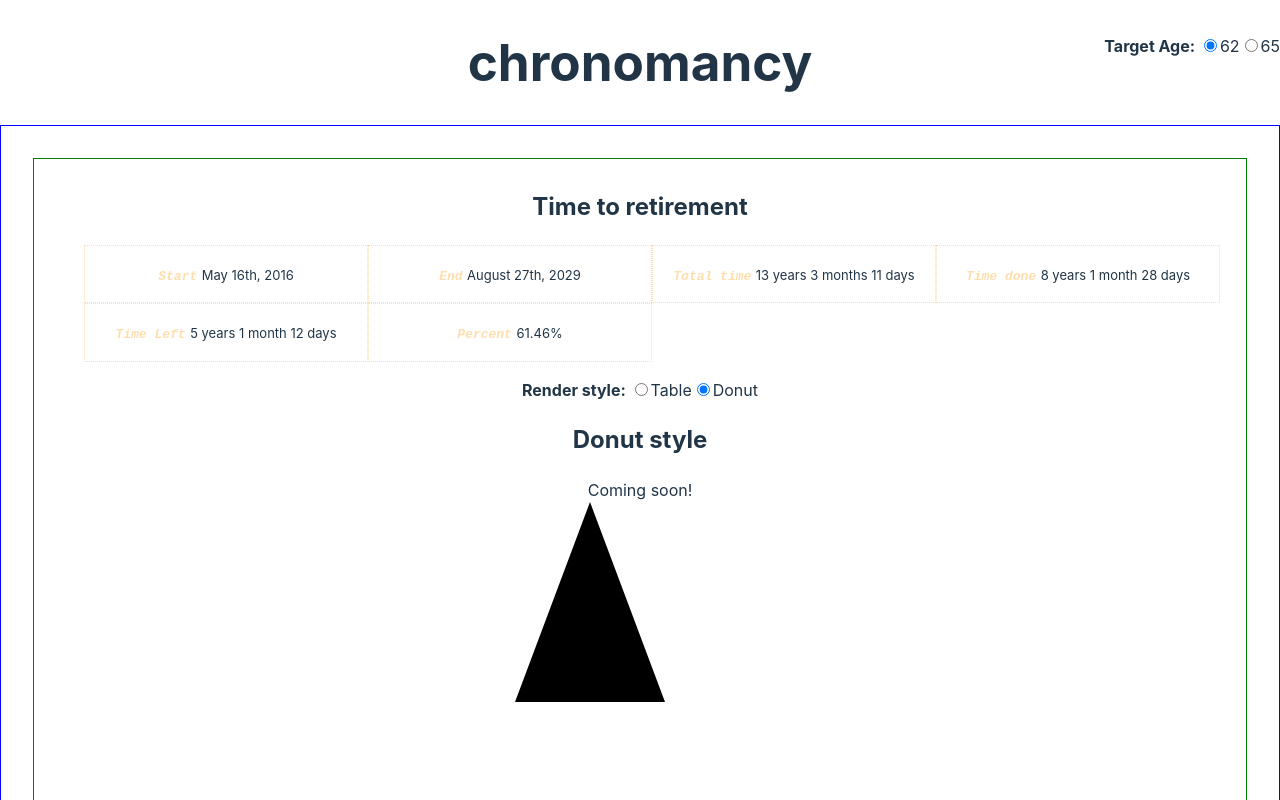
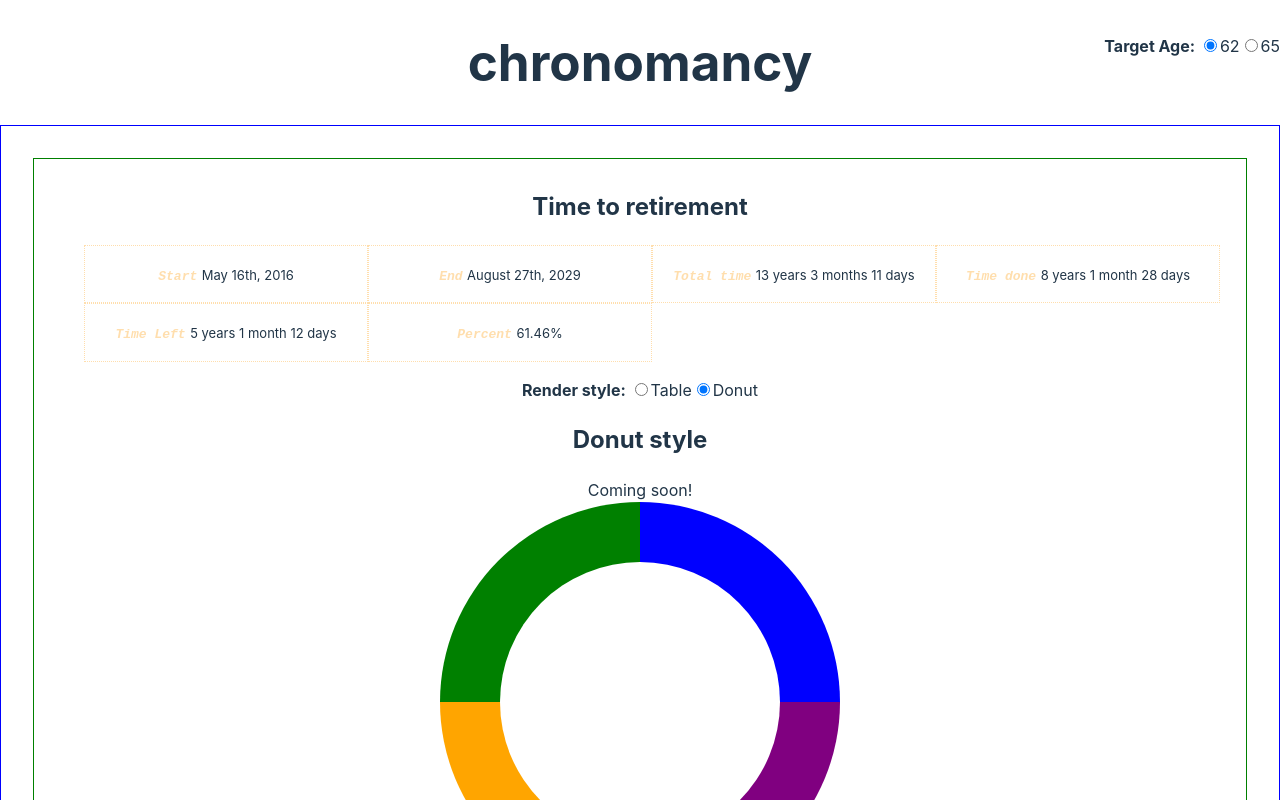
Before and after one commit to doctorwidget/chronos, a Vue app: page / in a window 1280 px wide. Both pictures are taken after a click on the radio button 703 px from the left and 389 px from the top of the page. Shown: the top 800 px of the page. Built offline with nearby package versions, Linux system fonts and the light colour scheme.

Commit message:
basic svg stuff

```diff
--- a/src/components/renderers/SplitDuration.vue
+++ b/src/components/renderers/SplitDuration.vue
@@ -152,6 +152,39 @@ const daysTotal = computed(() =>{
     return differenceInCalendarDays(props.chron.end, props.chron.start);
 });
 
+const diameter = 400;
+const radius = diameter / 2;
+const origin = {
+    x: radius,
+    y: radius,
+}
+const q1 = `M ${origin.x},${origin.y}
+              L ${origin.x + radius},${radius}
+              A ${radius},${radius}
+              0 0 0
+              ${origin.x}, ${origin.y - radius}
+              L ${origin.x},${origin.y}`;
+
+const q2 = `M ${origin.x},${origin.y}
+    L ${origin.x},${origin.y - radius}
+    A ${radius},${radius}
+    0 0 0
+    ${origin.x - radius}, ${origin.y}
+    L ${origin.x},${origin.y}`;
+
+const q3 = `M ${origin.x},${origin.y}
+    L ${origin.x - radius},${radius}
+    A ${radius},${radius}
+    0 0 0
+    ${origin.x}, ${origin.y + radius}
+    L ${origin.x},${origin.y}`;
+
+const q4 = `M ${origin.x},${origin.y}
+    L ${origin.x},${origin.y + radius}
+    A ${radius},${radius}
+    0 0 0
+    ${origin.x + radius}, ${origin.y}
+    L ${origin.x},${origin.y}`;
 
 </script>
 
@@ -243,8 +276,21 @@ export default {
             <h2>Donut style</h2>
             <div>Coming soon!</div>
             <svg :class="$style.donut" width="400" height="400">
-                <!-- Actual SVG paths, shapes, etc. here -->
-                <path d="M150 0 L75 200 L225 200 Z" />
+
+                <!-- blue arc, cartesian (1, 0) to cartesian (0, 1)-->
+                 <path :d="q1" fill="blue"></path>
+
+                <!-- green arc, cartesian (0, 1) to cartesian (-1, 0)-->
+                <path :d="q2" fill="green"></path>
+
+                <!-- orange arc, cartesian (-1, 0) to cartesian (0, -1)-->
+                <path :d="q3" fill="orange"></path>
+
+                <!-- purple arc, cartesian (0, -1) to cartesian (0, 1)-->
+                <path :d="q4" fill="purple"></path>
+
+                <!-- circle, to create a donut effect -->
+                <circle :cx="radius" :cy="radius" :r="radius * 0.7" fill="white"></circle>
             </svg>
         </div>
     </div>
```
Also changed, not shown: src/components/svg/Slice.vue (added, +43 -0 lines), 2 other files (tests, documents, lock files or other folders).
